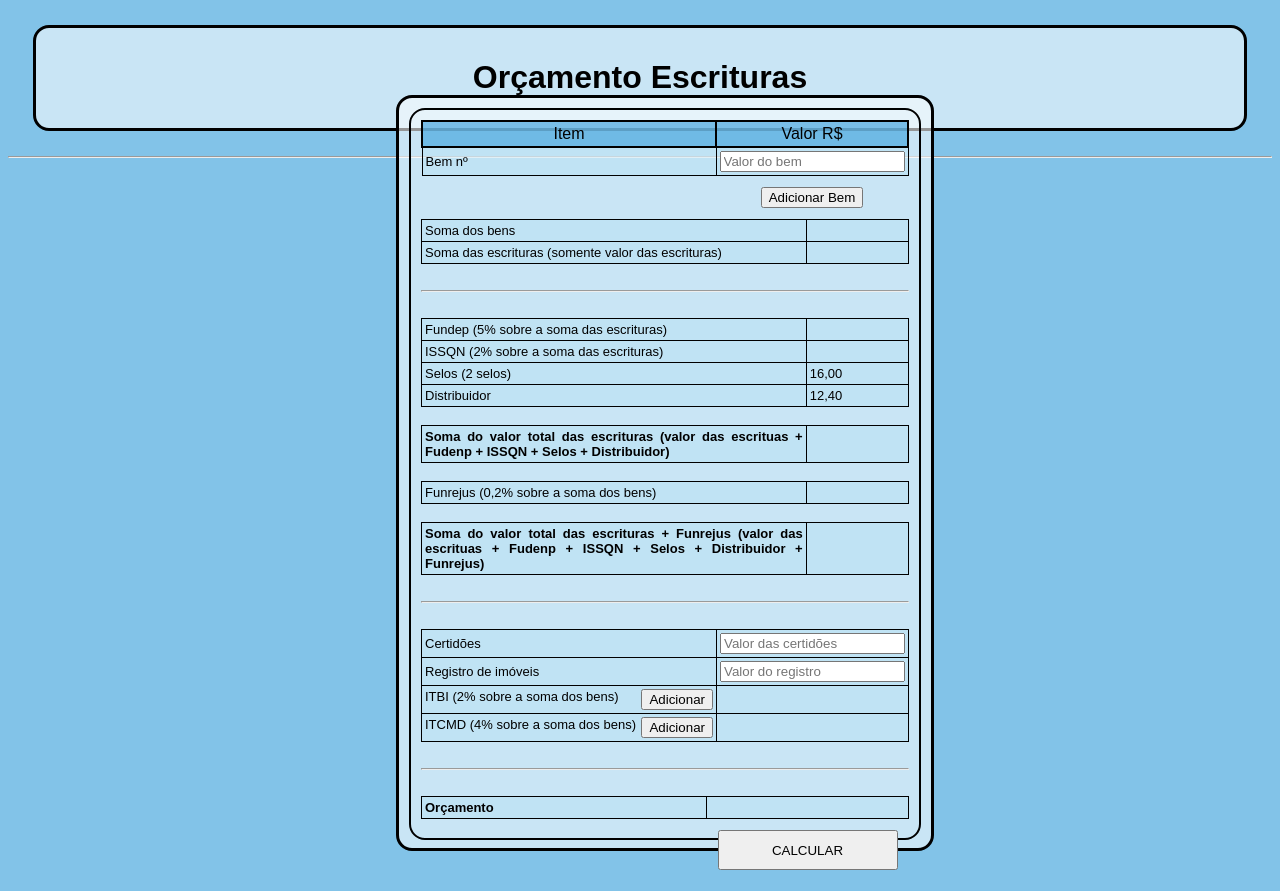
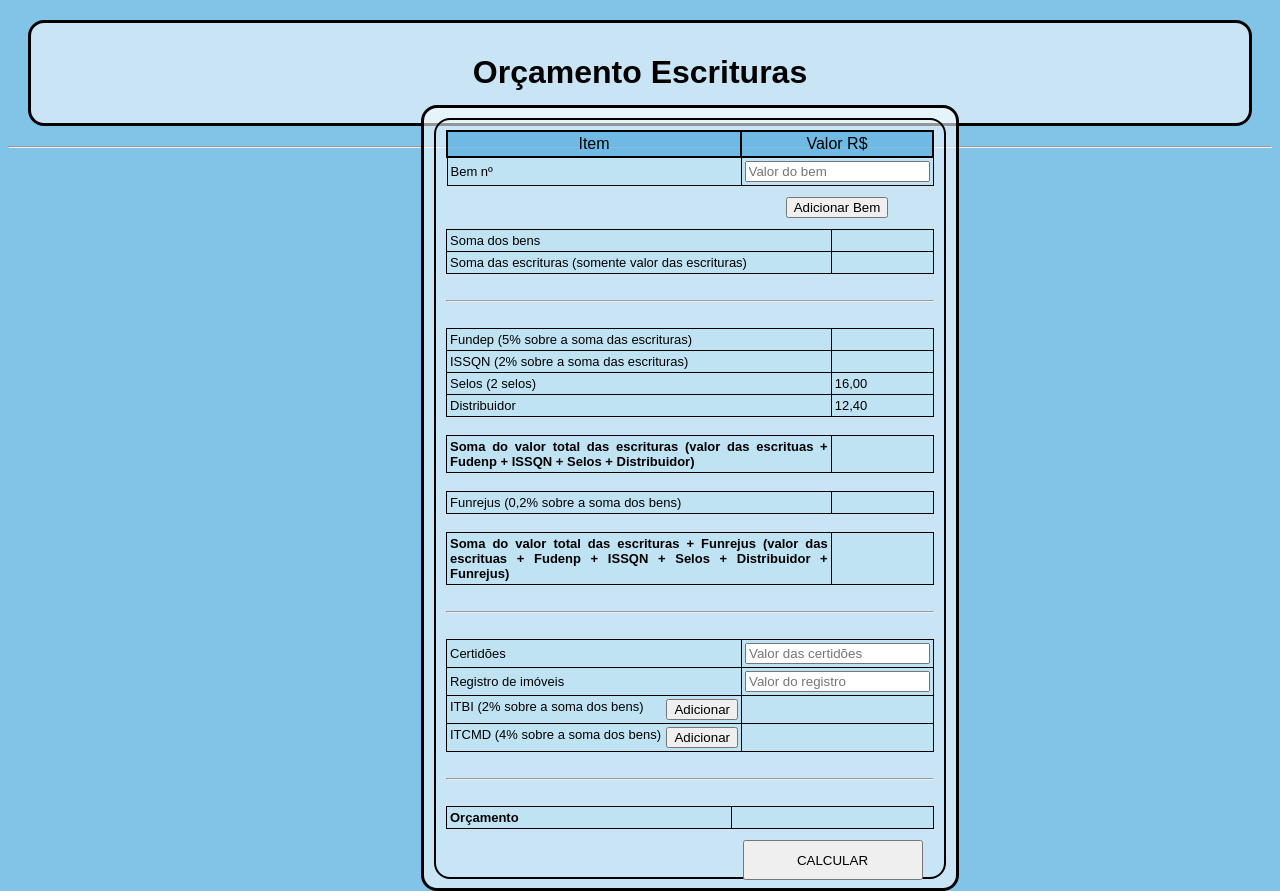
Before and after one commit to mlpasqualoto/calculadora-emolumentos-tjpr, a plain HTML site: page page.html in a window 1280 px wide. Drawn offline with Linux system fonts and the light colour scheme.

Commit message:
pageCss.css

```diff
--- a/pageCss.css
+++ b/pageCss.css
@@ -7,7 +7,7 @@ body {
     border-radius: 16px;
     border-style: solid;
     padding: 10px;
-    margin: 25px;
+    margin: 20px;
     text-align: center;
     font-family: Arial, Helvetica, sans-serif
 }
@@ -17,8 +17,8 @@ body {
     border-radius: 16px;
     border-style: solid;
     padding: 10px;
-    margin: 25px;
-    height: 730px;
+    margin: 50px;
+    height: 760px;
     width: 40%;
     transform: translate(-50%, -50%);
     position: absolute;
```
